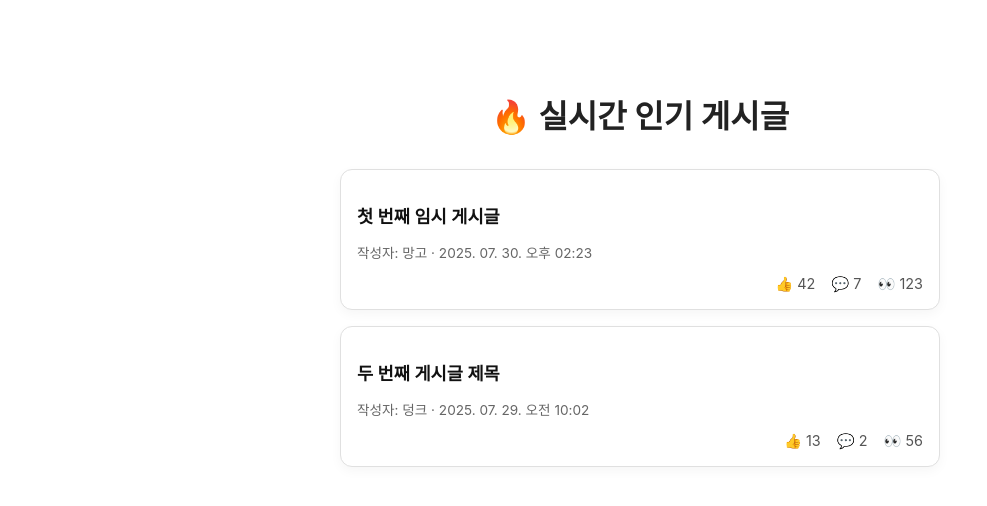
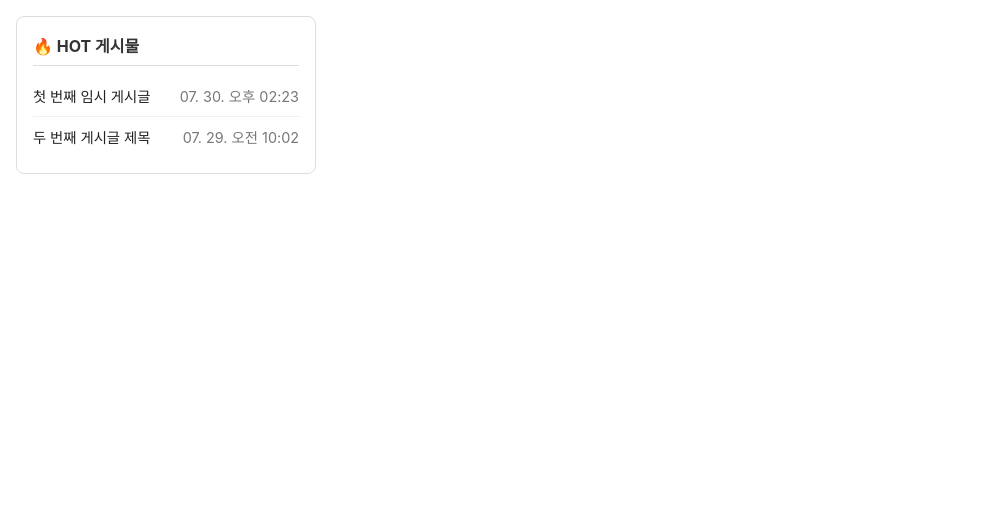
Before and after one commit to JangHyeok2909/highteenday-frontend, a React (Create React App) app: page /hotposts in a window 1280 px wide. Shown: the top 506 px of the page, without its empty margins (0-987 px from the left). Built offline with nearby package versions, Linux system fonts and the light colour scheme; a small style sheet from the web is missing.

Commit message:
게시팡 전체보기, 핫개시물

```diff
--- a/src/pages/BoardOverview.css
+++ b/src/pages/BoardOverview.css
@@ -1,28 +1,86 @@
 .board-container {
-  display: flex;
-  flex-direction: column;  /* 세로 정렬 */
-  gap: 20px;               /* 게시판 간 간격 */
+  display: grid;
+  grid-template-columns: repeat(2, 1fr);
+  gap: 20px;
   padding: 20px;
-  align-items: center;     /* 가운데 정렬 (선택) */
+  max-width: 700px;
+  margin: 0 auto;
 }
 
-.board-box {
-  width: 300px;
-  padding: 20px;
-  border: 4px solid black;
-  border-radius: 16px;
-  font-size: 20px;
-  box-shadow: 4px 4px 0 rgba(0, 0, 0, 0.7); /* 강조 효과 */
-  transition: transform 0.2s;
+.board-block {
+  background-color: #fff;
+  border: 1px solid #ddd;
+  padding: 12px 16px;
+  border-radius: 6px;
+  font-size: 0.95rem;
+  min-height: 200px; /* ✅ 최소 높이 확보 */
+  display: flex;
+  flex-direction: column;
 }
 
-.board-box:hover {
-  transform: scale(1.02); /* 마우스 오버 시 살짝 확대 */
+
+.board-name {
+  font-weight: bold;
+  font-size: 1rem;
+  color: #ff4500;
+  margin-bottom: 8px;
 }
 
-.board-box h2 {
+.post-list {
+  list-style: none;
+  padding: 0;
   margin: 0;
-  font-size: 24px;
+}
+
+.post-item {
+  padding: 4px 0;
+  border-bottom: 1px solid #eee;
+}
+
+.post-item:last-child {
+  border-bottom: none;
+}
+
+.post-link {
+  display: flex;
+  justify-content: space-between;
+  text-decoration: none;
+  color: inherit;
+}
+
+.post-title {
+  max-width: 70%;
+  overflow: hidden;
+  text-overflow: ellipsis;
+  white-space: nowrap;
+}
+
+.post-time {
+  font-size: 0.8rem;
+  color: #999;
+  white-space: nowrap;
+}
+
+.board-header {
+  display: flex;
+  justify-content: space-between;
+  align-items: center;
+  margin-bottom: 8px;
+}
+
+.board-name {
   font-weight: bold;
-  text-align: center;
+  font-size: 1rem;
+  color: #ff4500;
+  margin: 0;
 }
+
+.view-all-btn {
+  font-size: 0.8rem;
+  color: #888;
+  text-decoration: none;
+}
+
+.view-all-btn:hover {
+  text-decoration: underline;
+}
--- a/src/pages/BoardOverview.jsx
+++ b/src/pages/BoardOverview.jsx
@@ -1,18 +1,15 @@
 import React, { useEffect, useState } from "react";
 import axios from "axios";
-import BoardSection from "../components/BoardSection";
 import "./BoardOverview.css";
 import { Link } from "react-router-dom";
 
 export default function BoardOverview() {
   const [boardsData, setBoardsData] = useState([]);
-
   const boardIds = [1, 2, 3, 4];
 
   useEffect(() => {
     const fetchPosts = async () => {
       const results = [];
-
       for (const id of boardIds) {
         try {
           const res = await axios.get(`/api/boards/${id}/posts`, {
@@ -21,17 +18,14 @@ export default function BoardOverview() {
               sortType: "RECENT",
             },
           });
-
           const boardName = res.data.boardName || `게시판 ${id}`;
           const posts = res.data.postDtos || [];
-
           results.push({ id, boardName, posts });
         } catch (error) {
-          console.error(`게시판 ${id} API 오류`, error);
+          console.error(`게시판 ${id} 오류`, error);
           results.push({ id, boardName: `게시판 ${id}`, posts: [] });
         }
       }
-
       setBoardsData(results);
     };
 
@@ -41,14 +35,35 @@ export default function BoardOverview() {
   return (
   <div className="board-container">
     {boardsData.map((board) => (
-        <Link to={`/board/${board.id}`} key={board.id} className="board-box">
-          <BoardSection
-            boardName={board.boardName}
-            posts={board.posts}
-            isBoardPage={false}
-          />
+      <div className="board-block" key={board.id}>
+        <div className="board-header">
+          <h3 className="board-name">{board.boardName}</h3>
+          <Link to={`/board/${board.id}`} className="view-all-btn">전체보기</Link>
+        </div>
+
+        <ul className="post-list">
+          {board.posts.slice(0, 4).map((post) => (
+            <li key={post.id} className="post-item">
+              <Link to={`/board/${board.id}/${post.id}`} className="post-link">
+                <span className="post-title">{post.title}</span>
+                <span className="post-time">{formatDate(post.createdAt)}</span>
               </Link>
+            </li>
+          ))}
+        </ul>
+      </div>
     ))}
   </div>
 );
+
 }
+
+function formatDate(isoString) {
+  const date = new Date(isoString);
+  return date.toLocaleString("ko-KR", {
+    month: "2-digit",
+    day: "2-digit",
+    hour: "2-digit",
+    minute: "2-digit",
+  });
+}
--- a/src/pages/HotPosts.css
+++ b/src/pages/HotPosts.css
@@ -1,62 +1,64 @@
 .hotposts-container {
-  max-width: 600px; /* ✅ 전체 너비 줄임 */
-  margin: 3rem auto;
+  max-width: 300px;
+  margin: 1rem 0 0 1rem;
   padding: 1rem;
+  border: 1px solid #ddd;
+  border-radius: 8px;
+  background-color: #fff;
+  box-sizing: border-box;
 }
 
 .hotposts-title {
-  font-size: 2rem;
-  margin-bottom: 2rem;
-  text-align: center;
-  color: #222;
+  font-size: 1rem;
   font-weight: bold;
+  color: #333;
+  margin: 0;
+  padding-bottom: 0.5rem;
+  border-bottom: 1px solid #ddd;
+  display: block;
+  width: 100%;
 }
 
-.hotposts-list {
-  list-style: none;
-  padding: 0;
-  margin: 0;
+/* 표 스타일 시작 */
+.hotposts-table {
+  width: 100%;
+  border-collapse: collapse;
+  margin-top: 0.6rem;
 }
 
-.hotpost-card {
-  background: #fff;
-  border: 1px solid #e0e0e0;
-  border-radius: 12px;
-  padding: 1rem; /* ✅ 카드 패딩 줄임 */
-  margin-bottom: 1rem; /* ✅ 카드 간격 줄임 */
-  box-shadow: 0 4px 12px rgba(0, 0, 0, 0.04);
-  transition: all 0.3s ease;
+.hotposts-table tbody {
+  width: 100%;
 }
 
-.hotpost-card:hover {
-  transform: translateY(-2px);
-  box-shadow: 0 6px 14px rgba(0, 0, 0, 0.08);
+.hotpost-row {
+  border-top: 1px solid #f0f0f0;
 }
 
-.post-title {
-  font-size: 1.1rem;
-  font-weight: 600;
-  margin-bottom: 0.4rem;
-  color: #111;
+.hotpost-row:first-child {
+  border-top: none;
 }
 
-.post-author {
-  font-size: 0.85rem;
-  color: #666;
-  margin-bottom: 0.8rem;
+.hotpost-row td {
+  padding: 0.6rem 0;
+  font-size: 0.9rem;
+  vertical-align: middle;
 }
 
-.post-meta {
-  display: flex;
-  justify-content: flex-end;
-  gap: 1rem;
-  font-size: 0.9rem;
-  color: #555;
+/* 제목 셀 */
+.post-title {
+  text-align: left;
+  font-weight: 500;
+  white-space: nowrap;
+  overflow: hidden;
+  text-overflow: ellipsis;
+  max-width: 180px;
+  color: #222;
 }
 
-.no-posts {
-  text-align: center;
-  font-size: 1rem;
+/* 날짜 셀 */
+.post-date {
+  text-align: right;
+  font-size: 0.8rem;
   color: #777;
-  margin-top: 2rem;
+  white-space: nowrap;
 }
--- a/src/pages/HotPosts.jsx
+++ b/src/pages/HotPosts.jsx
@@ -1,4 +1,3 @@
-// src/pages/HotPosts.jsx
 import { useEffect, useState } from "react";
 import axios from "axios";
 import "./HotPosts.css";
@@ -8,19 +7,19 @@ const HotPosts = () => {
   const [error, setError] = useState(false);
 
   useEffect(() => {
-  //  axios
-  //    .get("/api/hotposts/daily")
-  //    .then((res) => {
-  //      console.log("🔥 서버 응답:", res.data);
-  //      setPosts(res.data);
-  //    })
-  //    .catch((err) => {
-  //      console.error("Hot posts fetch error:", err);
-  //      setError(true);
-  //    });
+    // 실제 API 요청 (현재는 주석 처리)
+    // axios
+    //   .get("/api/hotposts/daily")
+    //   .then((res) => {
+    //     setPosts(res.data);
+    //   })
+    //   .catch((err) => {
+    //     console.error("Hot posts fetch error:", err);
+    //     setError(true);
+    //   });
 
-  //디자인 확인용 임시 데이터
-   const dummyPosts = [
+    // 디자인 확인용 임시 데이터
+    const dummyPosts = [
       {
         id: 1,
         author: "망고",
@@ -33,10 +32,9 @@ const HotPosts = () => {
       },
       {
         id: 2,
-        author: "덩크",
+        author: "망고",
         title: "두 번째 게시글 제목",
-        content:
-          "컹컹컹",
+        content: "확인용",
         viewCount: 56,
         likeCount: 13,
         commentCount: 2,
@@ -47,11 +45,10 @@ const HotPosts = () => {
     setPosts(dummyPosts);
   }, []);
 
-  // 날짜 포맷 함수 (YYYY.MM.DD HH:MM)
+  // 날짜 포맷 함수 (MM.DD HH:MM)
   const formatDate = (isoString) => {
     const date = new Date(isoString);
     return date.toLocaleString("ko-KR", {
-      year: "numeric",
       month: "2-digit",
       day: "2-digit",
       hour: "2-digit",
@@ -61,26 +58,21 @@ const HotPosts = () => {
 
   return (
     <div className="hotposts-container">
-      <h2 className="hotposts-title">🔥 실시간 인기 게시글</h2>
+      <h2 className="hotposts-title">🔥 HOT 게시물</h2>
 
       {error || posts.length === 0 ? (
         <p className="no-posts">실시간 인기 게시글이 없습니다.</p>
       ) : (
-        <ul className="hotposts-list">
-          {posts.map((post) => (
-            <li key={post.id} className="hotpost-card">
-              <h3 className="post-title">{post.title}</h3>
-              <p className="post-author">
-                작성자: {post.author} · {formatDate(post.createdAt)}
-              </p>
-              <div className="post-meta">
-                <span>👍 {post.likeCount}</span>
-                <span>💬 {post.commentCount}</span>
-                <span>👀 {post.viewCount}</span>
-              </div>
-            </li>
-          ))}
-        </ul>
+        <table className="hotposts-table">
+          <tbody>
+            {posts.map((post) => (
+              <tr key={post.id} className="hotpost-row">
+                <td className="post-title">{post.title}</td>
+                <td className="post-date">{formatDate(post.createdAt)}</td>
+              </tr>
+            ))}
+          </tbody>
+        </table>
       )}
     </div>
   );
```
Lines whose indentation alone changed are shown as unchanged.
